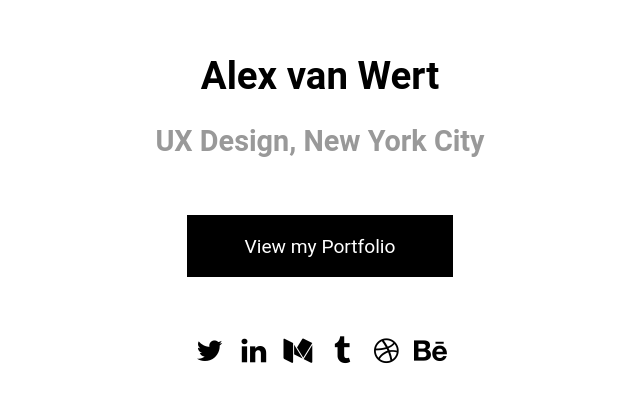
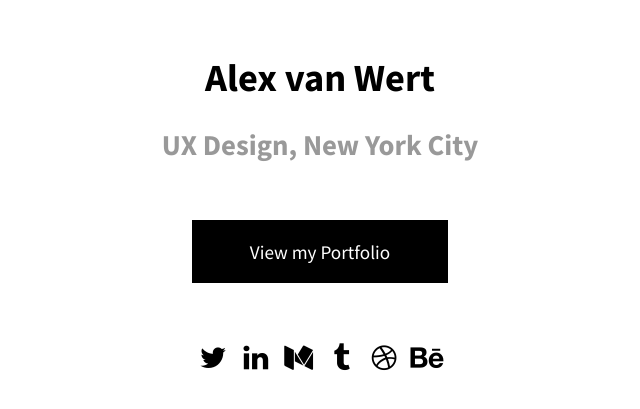
Before and after one commit to alexa129/alexa129.github.io, a plain HTML site: page index.html in a window 1280 px wide. Shown: the part 107-516 px from the top of the page, without its empty margins (320-960 px from the left). Drawn offline with Linux system fonts and the light colour scheme.

Commit message:
Update main.css

```diff
--- a/main.css
+++ b/main.css
@@ -24,8 +24,7 @@
 */
 
 body {
-	font-family: "Roboto", Source Sans Pro, sans-serif;
-	font-weight: light;
+	font-family: Source Sans Pro, sans-serif;
 	text-align: center;
 }
 
```
